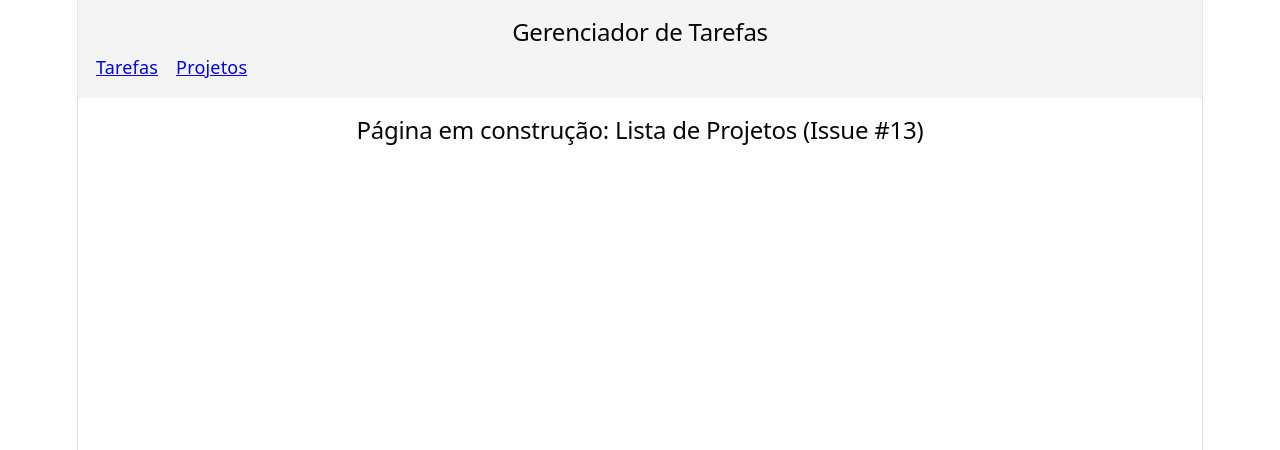
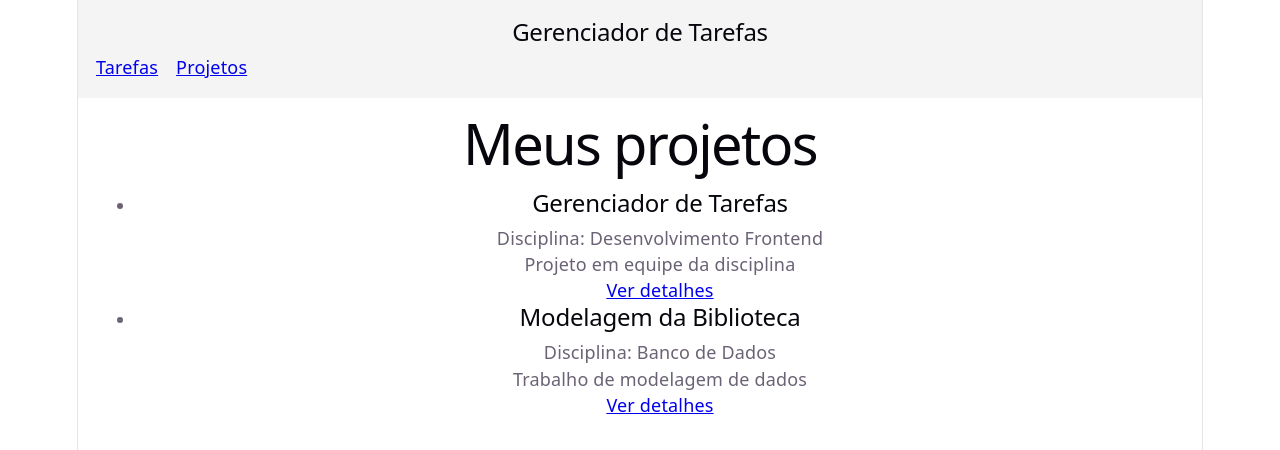
Before and after one commit to reginaldoandrade-inf/Desenvolvimento-FrontEnd-5N-Deploy, a React (Vite) app: page /projetos in a window 1280 px wide. Shown: the top 450 px of the page. Built offline with nearby package versions, Linux system fonts and the light colour scheme; data requests are answered from the project's data file.

Commit message:
feat: implementa lista de projetos

```diff
--- a/src/pages/ListaProjetos.tsx
+++ b/src/pages/ListaProjetos.tsx
@@ -1,3 +1,74 @@
+
+import { useEffect, useState } from 'react'
+import { Link } from 'react-router-dom'
+
+import { listarProjetos } from '../services/api'
+import type { Projeto } from '../tipos'
+
 export function ListaProjetos() {
-  return <h2>Página em construção: Lista de Projetos (Issue #13)</h2>;
+  const [projetos, setProjetos] = useState<Projeto[]>([])
+  const [carregando, setCarregando] = useState(true)
+  const [erro, setErro] = useState<string | null>(null)
+
+  useEffect(() => {
+    let ativo = true
+
+    async function carregarProjetos() {
+      try {
+        const dados = await listarProjetos()
+
+        if (ativo) {
+          setProjetos(dados)
+        }
+      } catch {
+        if (ativo) {
+          setErro('Não foi possível carregar os projetos.')
+        }
+      } finally {
+        if (ativo) {
+          setCarregando(false)
+        }
+      }
+    }
+
+    void carregarProjetos()
+
+    return () => {
+      ativo = false
+    }
+  }, [])
+
+  if (carregando) {
+    return <p>Carregando projetos...</p>
+  }
+
+  if (erro) {
+    return <p role="alert">{erro}</p>
+  }
+
+  return (
+    <section>
+      <h1>Meus projetos</h1>
+
+      {projetos.length === 0 ? (
+        <p>Nenhum projeto cadastrado.</p>
+      ) : (
+        <ul>
+          {projetos.map((projeto) => (
+            <li key={projeto.id}>
+              <article>
+                <h2>{projeto.nome}</h2>
+                <p>Disciplina: {projeto.disciplina}</p>
+                <p>{projeto.descricao}</p>
+
+                <Link to={`/projetos/${projeto.id}`}>
+                  Ver detalhes
+                </Link>
+              </article>
+            </li>
+          ))}
+        </ul>
+      )}
+    </section>
+  )
 }
```
